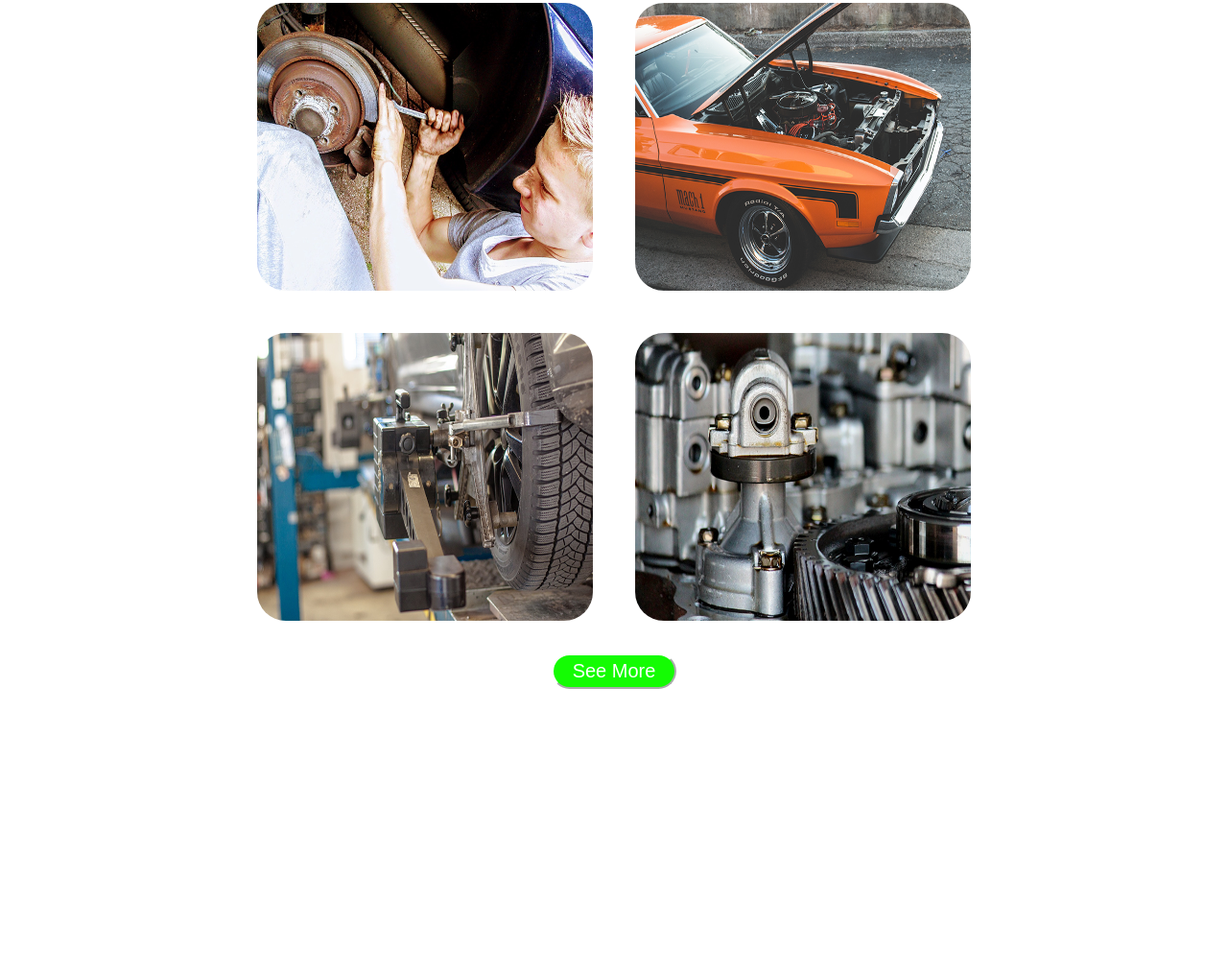
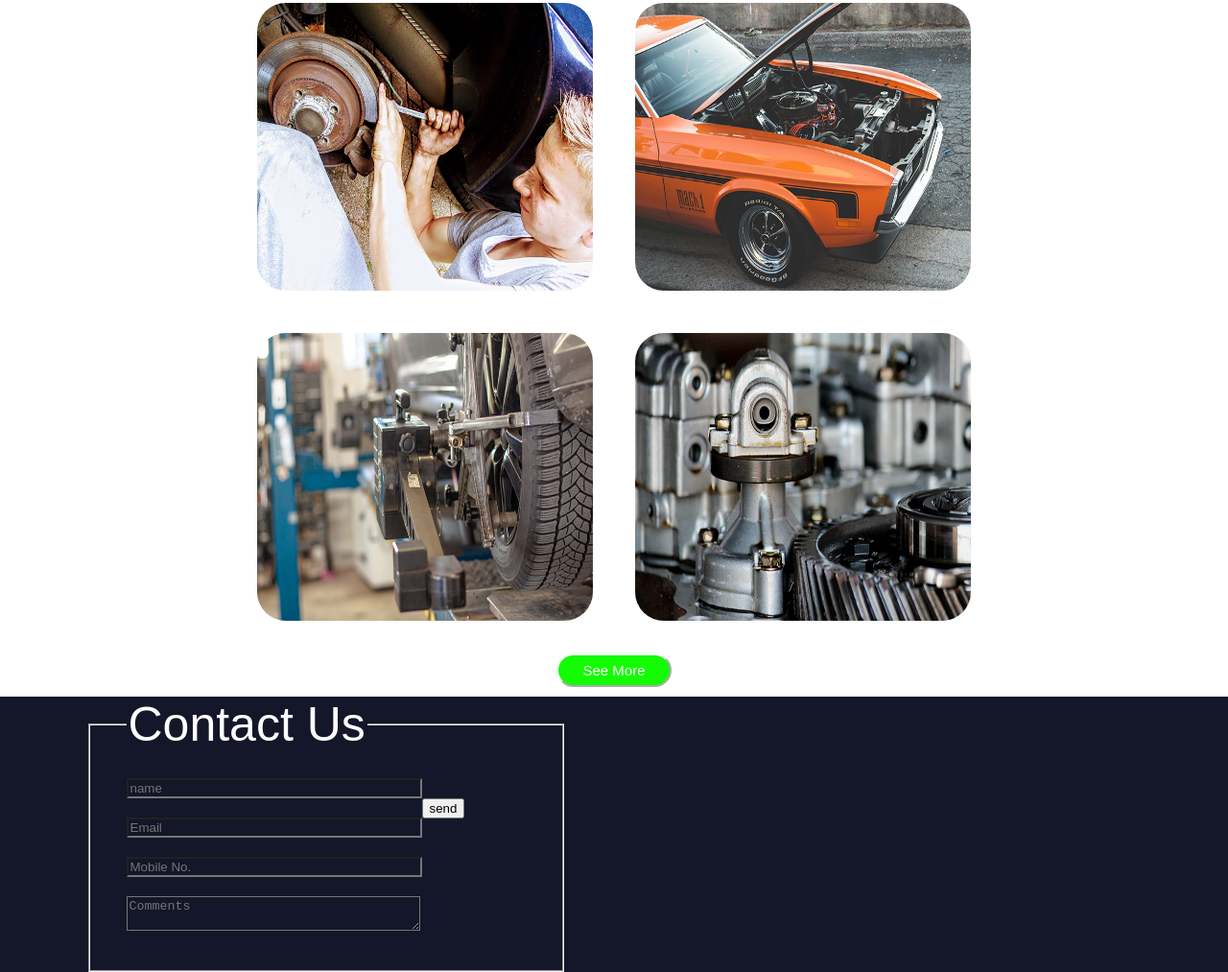
Before and after one commit to Muzahidul987/practice-2, a plain HTML site: page index.html in a window 1280 px wide. Shown: the part 2043-3056 px from the top of the page at 96% size. Before the commit the page ends 2771 px from the top, so only its background shows below. Drawn offline with Linux system fonts and the light colour scheme.

Commit message:
contact_us section begain

```diff
--- a/index.html
+++ b/index.html
@@ -116,6 +116,20 @@
         <button>see more</button>
     </div>
 
+    <!-- this is contact_us section  -->
+    <div class="contact_us">
+        <form action="#">
+            <fieldset>
+                <legend>Contact Us</legend>
+                <input class="typs" type="text" placeholder="name" required>
+                <input  class="typs"type="email" placeholder="Email" required>
+                <input class="typs" type="number" placeholder="Mobile No." required>
+                <textarea class="typs" name="comments" placeholder="Comments"></textarea>
+                <button>send</button>
+            </fieldset>
+        </form>
+    </div>
+
 </body>
 
 </html>
--- a/style.css
+++ b/style.css
@@ -243,8 +243,28 @@ a:hover {
     background-color: #14fc03;
     border-radius: 30px;
     border-color:white;
-    font-size: 20px;
+    font-size: 15px;
     margin-top: 10px;
     margin-bottom: 10px;
-    padding:5px 20px;
+    padding:7px 25px;
     text-transform: capitalize;
+}
+
+/* this is contact_us section  */
+.contact_us{
+    background-color: #141629;
+    color: white;
+    font-family: sans-serif;
+}
+.contact_us form{
+    width: 500px;
+    font-size: 50px;
+    margin-left: 90px;
+}
+.contact_us form fieldset .typs{
+    float: left;
+    width: 300px;
+    margin: 10px 0;
+    background-color: #141629;
+    color: white;
+}
```
